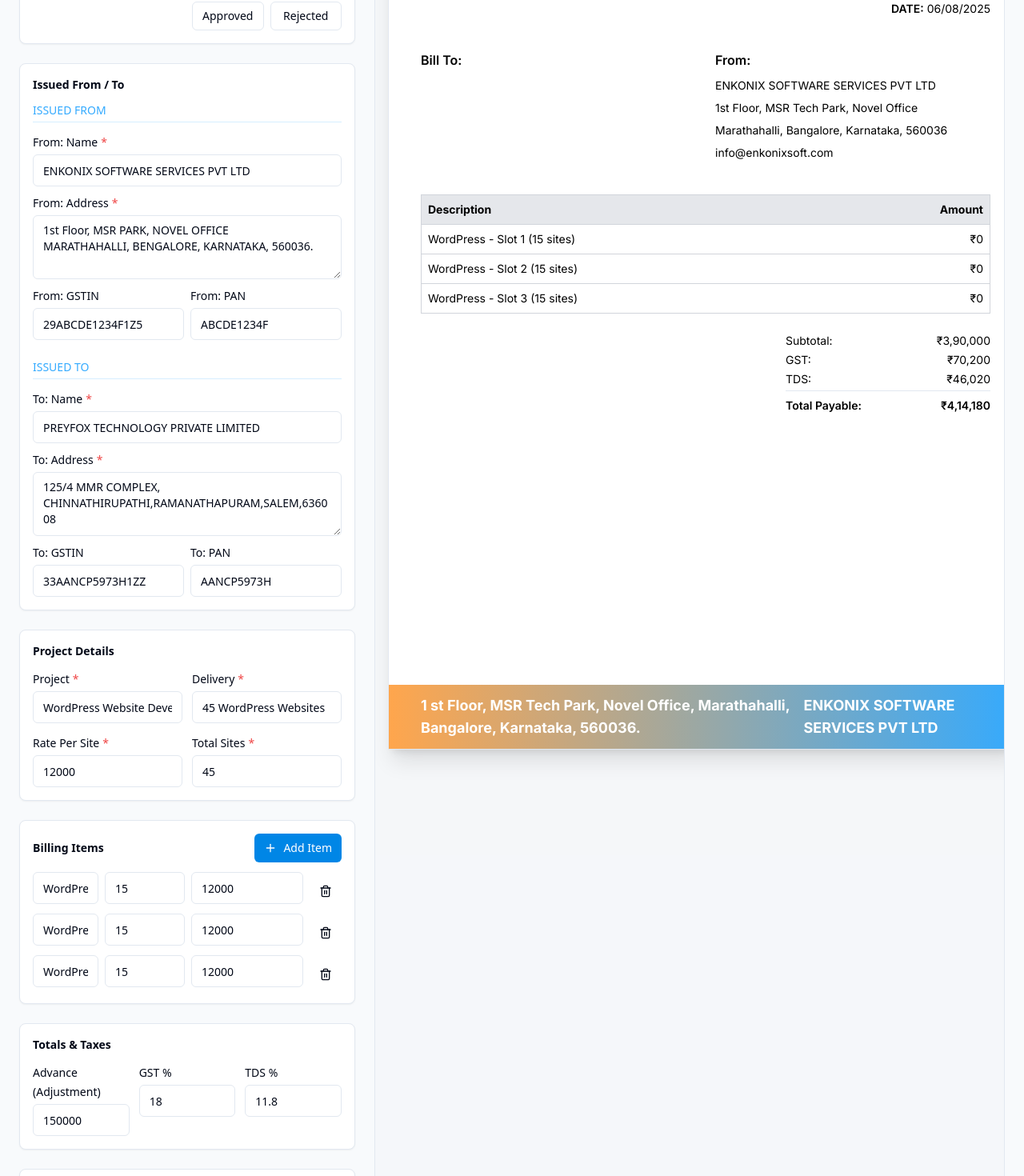
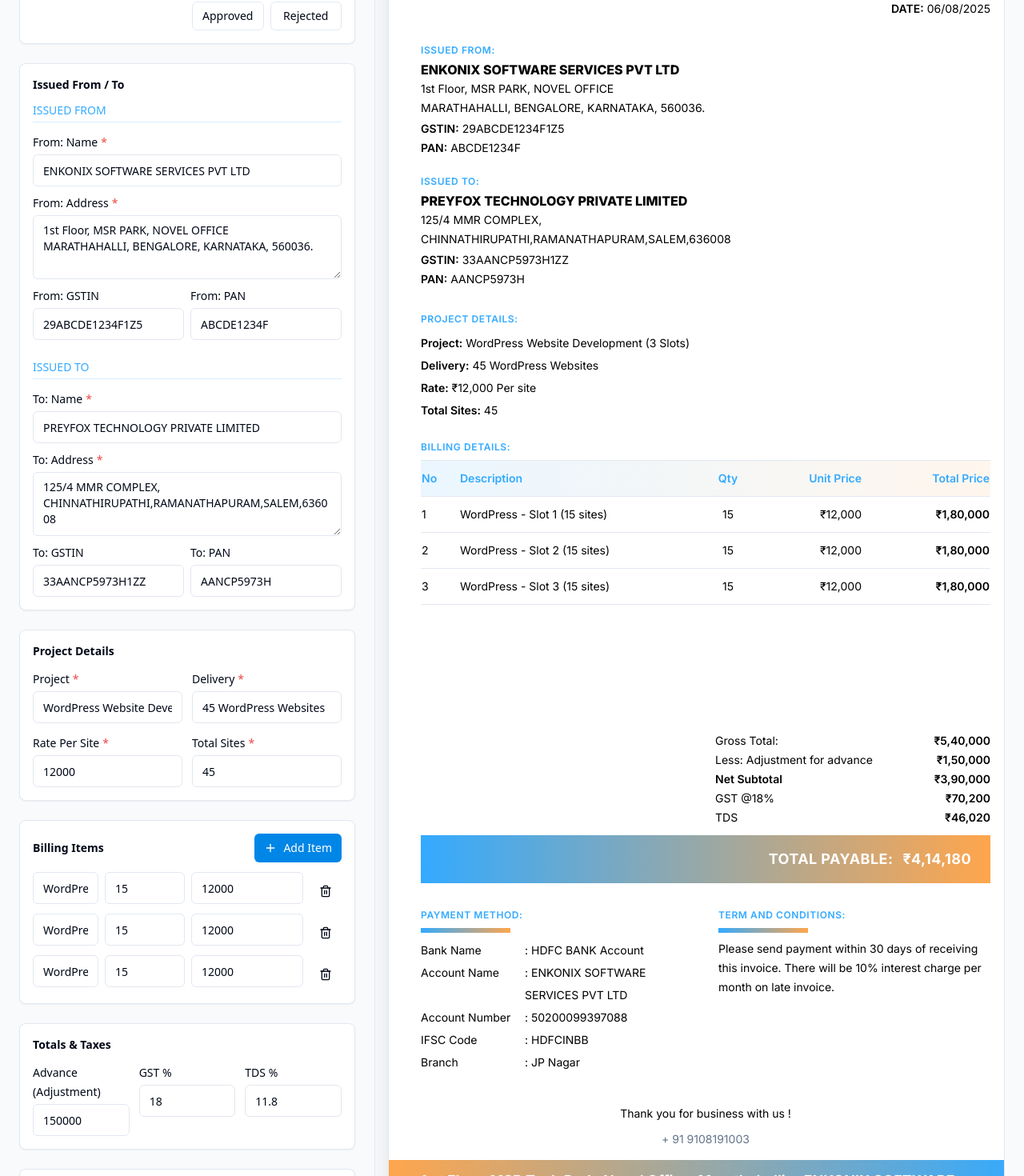
Before and after one commit to Enkonix6465/jk, a React (Vite) app: page / in a window 1280 px wide. Shown: the part 300-1770 px from the top of the page at 80% size. Built offline with nearby package versions, Linux system fonts and the light colour scheme.

Commit message:
Update InvoicePreview.tsx

```diff
--- a/client/components/invoice/InvoicePreview.tsx
+++ b/client/components/invoice/InvoicePreview.tsx
@@ -1,64 +1,66 @@
 import React, { forwardRef } from "react";
 import { format } from "date-fns";
 import { calcTotals, formatINR, InvoiceData } from "@/lib/currency";
-
-// Import images so bundler resolves them correctly after deployment
 import logoUrl from "@/components/asserts/logo.png";
-import imgRejected from "@/components/asserts/image1.png";
-import imgCompleted from "@/components/asserts/image2.png";
-import imgPending from "@/components/asserts/image3.png";
-import imgApproved from "@/components/asserts/image4.png";
 
 interface Props {
   data: InvoiceData;
 }
 
+// This component renders the invoice document in an A4 portrait frame so it can be exported as PDF
 const InvoicePreview = forwardRef<HTMLDivElement, Props>(({ data }, ref) => {
   const { gross, netSubtotal, gst, tds, totalPayable } = calcTotals(data);
   const dateStr = data.dateISO ? format(new Date(data.dateISO), "dd/MM/yyyy") : "";
-
-  // Map statuses to images
-  const statusImages: Record<string, string> = {
-    Rejected: imgRejected,
-    Completed: imgCompleted,
-    Pending: imgPending,
-    Approved: imgApproved,
-  };
 
   return (
     <div
       ref={ref}
       className="invoice-preview relative bg-white text-black w-[794px] shadow-xl mx-auto border border-border print:w-[794px]"
       style={{
-        fontFamily:
-          "Inter, system-ui, -apple-system, Segoe UI, Roboto, Ubuntu, Cantarell, Noto Sans",
-        minHeight: "1123px", // A4 minimum height
-        height: "auto", // Allow content to expand
-        paddingTop: "96px", // Reserve space for top brand bar
-        paddingBottom: "96px", // Reserve space for bottom brand bar
+        fontFamily: 'Inter, system-ui, -apple-system, Segoe UI, Roboto, Ubuntu, Cantarell, Noto Sans',
+        minHeight: '1123px', // A4 minimum height
+        height: 'auto', // Allow content to expand
+        paddingTop: '96px', // Reserve space for top brand bar (no overlap)
+        paddingBottom: '96px' // Reserve space for bottom brand bar (no overlap)
       }}
     >
-      {/* Top brand bar */}
+      {/* Top brand bar with logo (fixed so it repeats visually on each generated PDF page via capture) */}
       <div className="top-brand-bar top-0 left-0 right-0 h-20 w-full flex items-center justify-between px-10 bg-gradient-to-r from-neon-blue to-neon-orange text-white absolute">
         <div className="flex items-center gap-4">
           <div className="h-12 w-12 rounded-lg overflow-hidden bg-white/20 backdrop-blur-sm flex items-center justify-center">
-            <img src={logoUrl} alt="Company Logo" className="h-10 w-10 object-contain" />
+            <img
+              src={logoUrl}
+              alt="Company Logo"
+              className="h-10 w-10 object-contain"
+            />
           </div>
           <div className="text-lg font-bold">ENKONIX SOFTWARE SERVICES PVT LTD</div>
         </div>
         <div className="text-lg font-bold">Service Invoice</div>
       </div>
 
+
       <div className="px-10">
         {/* Header */}
         <div className="flex items-end justify-between pt-6">
           <div className="space-y-2">
-            {/* Status Image */}
+            {/* Status on the left side */}
             {data.status && (
               <div className="flex items-center gap-3">
                 <img
-                  src={statusImages[data.status] || ""}
+                  src={
+                    data.status === "Rejected"
+                      ? "/client/components/asserts/image1.png"
+                      : data.status === "Completed"
+                      ? "/client/components/asserts/image2.png"
+                      : data.status === "Pending"
+                      ? "/client/components/asserts/image3.png"
+                      : data.status === "Approved"
+                      ? "/client/components/asserts/image4.png"
+                      : ""
+                  }
                   alt={data.status}
+                  crossOrigin="anonymous"
                   style={{
                     width: 124,
                     height: 93,
@@ -68,8 +70,10 @@
                     display: "block",
                   }}
                 />
+
               </div>
             )}
+            <div className="text-sm text-muted-foreground" />
           </div>
           <div className="text-right relative">
             <div className="text-2xl font-extrabold text-neon-blue tracking-wide">
@@ -86,76 +90,184 @@
           </div>
         </div>
 
-        {/* Bill To / From Section */}
-        <div className="grid grid-cols-2 gap-6 mt-10">
+        {/* Issued From / To */}
+        <div className="invoice-section space-y-6 mt-8">
+          {/* Issued From */}
           <div>
-            <div className="text-base font-semibold mb-2">Bill To:</div>
-            <div className="text-sm leading-6 space-y-1">
-              <div>{data.clientName}</div>
-              <div>{data.clientAddress}</div>
-              <div>{data.clientEmail}</div>
-              <div>{data.clientPhone}</div>
+            <div className="font-semibold uppercase tracking-wider text-xs text-neon-blue">ISSUED FROM:</div>
+            <div className="mt-1 font-extrabold">{data.issuedFrom.name}</div>
+            <div className="text-sm whitespace-pre-line leading-6">{data.issuedFrom.address}</div>
+            {(data.issuedFrom.gstin || data.issuedFrom.pan) && (
+              <div className="text-sm mt-1 space-y-1">
+                {data.issuedFrom.gstin && (
+                  <div>
+                    <span className="font-semibold">GSTIN:</span> {data.issuedFrom.gstin}
+                  </div>
+                )}
+                {data.issuedFrom.pan && (
+                  <div>
+                    <span className="font-semibold">PAN:</span> {data.issuedFrom.pan}
+                  </div>
+                )}
+              </div>
+            )}
+          </div>
+
+          {/* Issued To */}
+          <div>
+            <div className="font-semibold uppercase tracking-wider text-xs text-neon-blue">ISSUED TO:</div>
+            <div className="mt-1 font-extrabold">{data.issuedTo.name}</div>
+            <div className="text-sm whitespace-pre-line leading-6">{data.issuedTo.address}</div>
+            {(data.issuedTo.gstin || data.issuedTo.pan) && (
+              <div className="text-sm mt-1 space-y-1">
+                {data.issuedTo.gstin && (
+                  <div>
+                    <span className="font-semibold">GSTIN:</span> {data.issuedTo.gstin}
+                  </div>
+                )}
+                {data.issuedTo.pan && (
+                  <div>
+                    <span className="font-semibold">PAN:</span> {data.issuedTo.pan}
+                  </div>
+                )}
+              </div>
+            )}
           </div>
         </div>
+
+        {/* Project Details */}
+        <div className="invoice-section mt-8">
+          <div className="font-semibold uppercase tracking-wider text-xs text-neon-blue">PROJECT DETAILS:</div>
+          <div className="mt-2 text-sm leading-7">
             <div>
-            <div className="text-base font-semibold mb-2">From:</div>
-            <div className="text-sm leading-6 space-y-1">
-              <div>ENKONIX SOFTWARE SERVICES PVT LTD</div>
-              <div>1st Floor, MSR Tech Park, Novel Office</div>
-              <div>Marathahalli, Bangalore, Karnataka, 560036</div>
-              <div>info@enkonixsoft.com</div>
+              <span className="font-semibold">Project:</span> {data.project.project}
+            </div>
+            <div>
+              <span className="font-semibold">Delivery:</span> {data.project.delivery}
+            </div>
+            <div>
+              <span className="font-semibold">Rate:</span> {formatINR(data.project.ratePerSite)} Per site
+            </div>
+            <div>
+              <span className="font-semibold">Total Sites:</span> {data.project.totalSites}
             </div>
           </div>
         </div>
 
-        {/* Table */}
-        <div className="mt-10 border border-gray-300">
-          <table className="w-full text-sm">
-            <thead className="bg-gray-200">
-              <tr>
-                <th className="p-2 text-left">Description</th>
-                <th className="p-2 text-right">Amount</th>
+        {/* Billing Table */}
+        <div className="invoice-section mt-6">
+          <div className="font-semibold uppercase tracking-wider text-xs mb-2 text-neon-blue">BILLING DETAILS:</div>
+          <table className="invoice-table w-full text-sm border-t border-b">
+            <thead>
+              <tr className="text-left bg-gradient-to-r from-neon-blue/10 to-neon-orange/10">
+                <th className="py-3 w-12 text-neon-blue font-semibold">No</th>
+                <th className="py-3 text-neon-blue font-semibold">Description</th>
+                <th className="py-3 w-20 text-center text-neon-blue font-semibold">Qty</th>
+                <th className="py-3 w-32 text-right text-neon-blue font-semibold">Unit Price</th>
+                <th className="py-3 w-40 text-right text-neon-blue font-semibold">Total Price</th>
               </tr>
             </thead>
             <tbody>
-              {data.items.map((item, idx) => (
-                <tr key={idx} className="border-t border-gray-300">
-                  <td className="p-2">{item.description}</td>
-                  <td className="p-2 text-right">{formatINR(item.amount)}</td>
+              {data.items.map((it, idx) => (
+                <tr key={it.id} className="border-t hover:bg-gradient-to-r hover:from-neon-blue/5 hover:to-neon-orange/5">
+                  <td className="py-3">{idx + 1}</td>
+                  <td className="py-3">{it.description}</td>
+                  <td className="py-3 text-center">{it.qty}</td>
+                  <td className="py-3 text-right">{formatINR(it.unitPrice)}</td>
+                  <td className="py-3 text-right font-semibold">{formatINR(it.qty * it.unitPrice)}</td>
                 </tr>
               ))}
             </tbody>
           </table>
-        </div>
 
           {/* Totals */}
-        <div className="flex justify-end mt-6">
-          <div className="w-64 space-y-1 text-sm">
-            <div className="flex justify-between">
-              <span>Subtotal:</span>
-              <span>{formatINR(netSubtotal)}</span>
+           <br/>
+                <br/>
+                <br/>
+                <br/>
+                <br/>
+                <br/>
+          <div className="grid grid-cols-2 gap-6 mt-4">
+            <div />
+
+            <div className="space-y-1 text-sm">
+              <div className="flex items-center justify-between">
+
+                <div>Gross Total:</div>
+                <div className="font-semibold">{formatINR(gross)}</div>
               </div>
-            <div className="flex justify-between">
-              <span>GST:</span>
-              <span>{formatINR(gst)}</span>
+              <div className="flex items-center justify-between">
+                <div>Less: Adjustment for advance</div>
+                <div className="font-semibold">{formatINR(data.advance)}</div>
               </div>
-            <div className="flex justify-between">
-              <span>TDS:</span>
-              <span>{formatINR(tds)}</span>
+              <div className="flex items-center justify-between">
+                <div className="font-semibold">Net Subtotal</div>
+                <div className="font-semibold">{formatINR(netSubtotal)}</div>
               </div>
-            <div className="flex justify-between font-semibold border-t pt-2">
-              <span>Total Payable:</span>
-              <span>{formatINR(totalPayable)}</span>
+              <div className="flex items-center justify-between">
+                <div>GST @{data.gstPercent}%</div>
+                <div className="font-semibold">{formatINR(gst)}</div>
               </div>
+              <div className="flex items-center justify-between">
+                <div>TDS</div>
+                <div className="font-semibold">{formatINR(tds)}</div>
               </div>
             </div>
           </div>
 
-      {/* Bottom brand bar */}
+          <div className="mt-3 bg-gradient-to-r from-neon-blue to-neon-orange text-white py-4 px-6 text-right font-bold tracking-wide text-lg">
+            <span className="mr-3">TOTAL PAYABLE:</span>
+            <span>{formatINR(totalPayable)}</span>
+          </div>
+        </div>
+
+        {/* Payment and Terms */}
+        <div className="invoice-section grid grid-cols-2 gap-8 mt-8">
+          <div>
+            <div className="uppercase tracking-wider text-xs font-semibold mb-2 text-neon-blue">PAYMENT METHOD:</div>
+            <div className="h-1.5 w-28 bg-gradient-to-r from-neon-blue to-neon-orange mb-2" />
+            <dl className="text-sm leading-7">
+              <div className="grid grid-cols-[130px_1fr]">
+                <dt>Bank Name</dt>
+                <dd>: {data.payment.bankName}</dd>
+              </div>
+              <div className="grid grid-cols-[130px_1fr]">
+                <dt>Account Name</dt>
+                <dd>: {data.payment.accountName}</dd>
+              </div>
+              <div className="grid grid-cols-[130px_1fr]">
+                <dt>Account Number</dt>
+                <dd>: {data.payment.accountNumber}</dd>
+              </div>
+              <div className="grid grid-cols-[130px_1fr]">
+                <dt>IFSC Code</dt>
+                <dd>: {data.payment.ifsc}</dd>
+              </div>
+              <div className="grid grid-cols-[130px_1fr]">
+                <dt>Branch</dt>
+                <dd>: {data.payment.branch}</dd>
+              </div>
+            </dl>
+          </div>
+          <div>
+            <div className="uppercase tracking-wider text-xs font-semibold mb-2 text-neon-blue">TERM AND CONDITIONS:</div>
+            <div className="h-1.5 w-28 bg-gradient-to-r from-neon-blue to-neon-orange mb-2" />
+            <p className="text-sm leading-6 whitespace-pre-line">{data.terms}</p>
+          </div>
+        </div>
+
+        {/* Footer */}
+        <div className="text-center mt-10 text-sm">
+          <div className="font-medium">Thank you for business with us !</div>
+          <div className="flex items-center justify-center gap-2 text-muted-foreground mt-3">
+            <span>+ 91 9108191003</span>
+          </div>
+        </div>
+      </div>
+
+      {/* Bottom brand bar - fixed */}
       <div className="bottom-brand-bar h-20 w-full flex items-center justify-between px-10 bg-gradient-to-r from-neon-orange to-neon-blue text-white absolute bottom-0 left-0 right-0">
-        <div className="text-lg font-bold">
-          1 st Floor, MSR Tech Park, Novel Office, Marathahalli, Bangalore, Karnataka, 560036.
-        </div>
+        <div className="text-lg font-bold">1 st Floor, MSR Tech Park, Novel Office, Marathahalli, Bangalore, Karnataka, 560036.</div>
         <div className="text-lg font-bold">ENKONIX SOFTWARE SERVICES PVT LTD</div>
       </div>
     </div>
@@ -163,4 +275,5 @@
 });
 
 InvoicePreview.displayName = "InvoicePreview";
+
 export default InvoicePreview;
```
Lines whose indentation alone changed are shown as unchanged.
